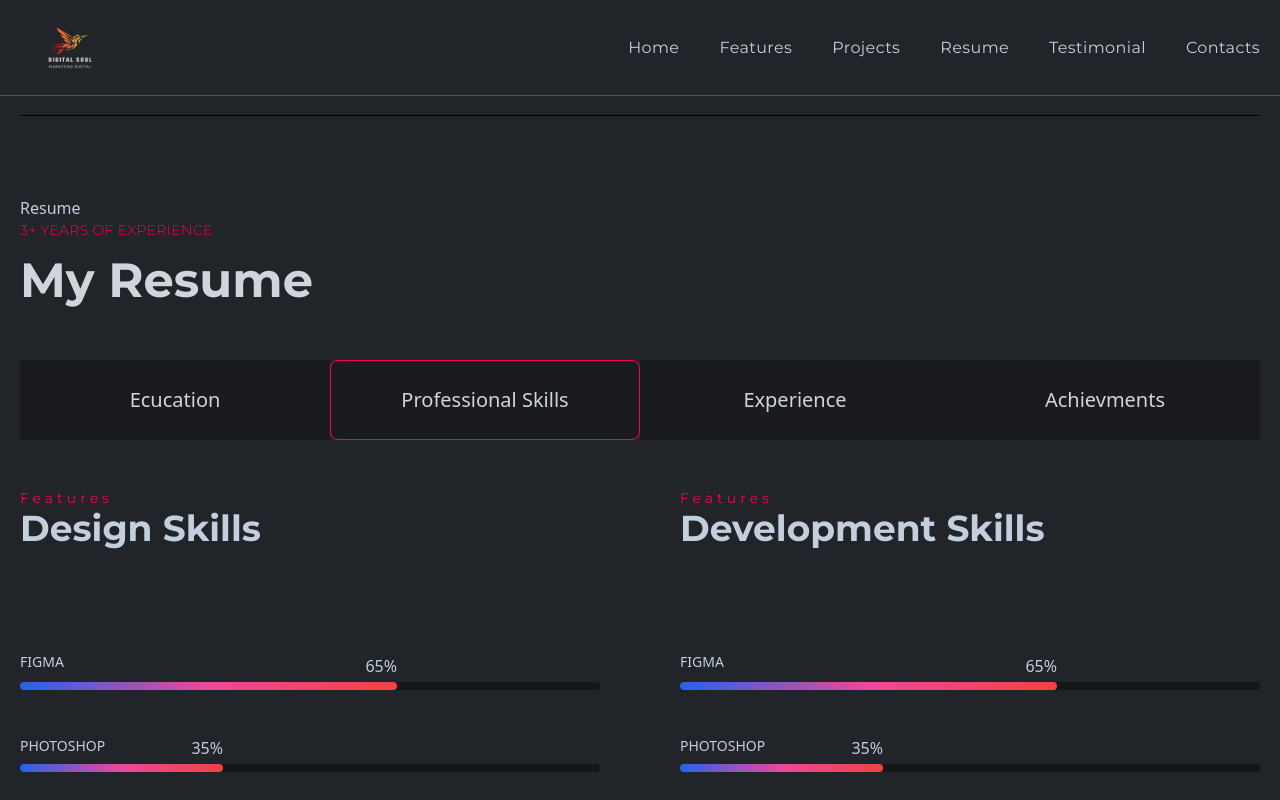
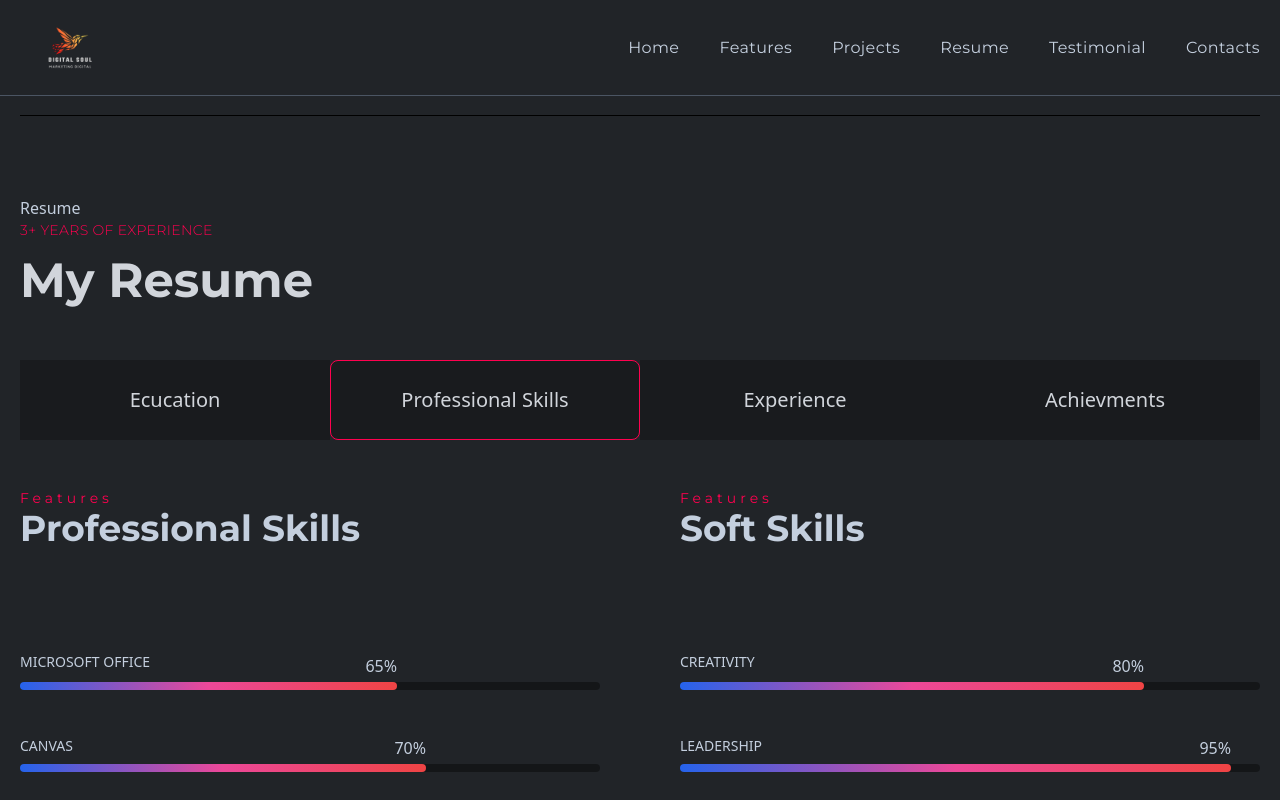
Before and after one commit to ricardoalexandrepereira/portefolio_mariana, a React (Create React App) app: page / in a window 1280 px wide. Both pictures are taken after a click on the item "Professional Skills". Shown: the part 2819-3619 px from the top of the page. Built offline with nearby package versions, Linux system fonts and the light colour scheme; a web font is replaced by a local one.

Commit message:
curicullum update

```diff
--- a/src/components/footer/Footer.js
+++ b/src/components/footer/Footer.js
@@ -2,21 +2,24 @@ import React from "react";
 import { Logo } from "../../assets";
 import {FaFacebookF, FaLinkedinIn, FaInstagram} from 'react-icons/fa';
 
+
 const Footer = () => {
+
+
+
   return (
-    <div className="w-full py-20 h-auto border-b-[1px] border-black grid grid-cols-1 md:grid-cols-2 lgl:grid-cols-4 gap-8">
+    <div className="w-full py-20 h-auto border-b-[1px] border-black grid grid-cols-1 md:grid-cols-2 lgl:grid-cols-4 gap-8 relative">
+
+
+
       <div className="w-full h-full flex flex-col -gap-1">
         <img className="w-40" src={Logo} alt="logo" />
         <div className="flex gap-4">
-          <span className="bannerIcon">
-            <FaFacebookF />
-          </span>
-          <span className="bannerIcon">
-            <FaLinkedinIn />
-          </span>
-          <span className="bannerIcon">
-            <FaInstagram />
-          </span>
+
+        <a href="https://facebook.com/mariana.piazza.37" rel="noreferrer" target="_blank"><span className='bannerIcon'><FaFacebookF /></span></a>
+        <a href="https://linkedin.com/in/mariana-ivon-piazza-4b852475" rel="noreferrer" target="_blank"><span className='bannerIcon'><FaLinkedinIn /></span></a>
+        <a href="https://instagram.com/marian_piazza?igshid=YmMyMTA2M2Y=" rel="noreferrer" target="_blank"><span className='bannerIcon'><FaInstagram /></span></a>
+
         </div>
       </div>
       <div className="w-full h-full">
--- a/src/components/footer/FooterBottom.js
+++ b/src/components/footer/FooterBottom.js
@@ -1,8 +1,11 @@
 import React from 'react'
 
+
 const FooterBottom = () => {
+
   return (
     <div className='w-full py-10'>
+
         <p className='text-center text-gray-500 text-base'>&copy 2022. All rights reserved by Mariana Piazza</p>
     </div>
   )
--- a/src/components/resume/Skills.js
+++ b/src/components/resume/Skills.js
@@ -13,12 +13,12 @@ const Skills = () => {
 
     <div className="py-12 font-titleFont">
       <p className="text-sm text-designColor tracking-[4px]">Features</p>
-      <h2 className="text-3xl md:text-4xl font-bold">Design Skills</h2>
+      <h2 className="text-3xl md:text-4xl font-bold">Professional Skills</h2>
     </div>
     <div className="mt-14 w-full flex flex-col gap-10">
 
       <div className='overflow-x-hidden'>
-        <p className='text-sm uppercase font-medium'>Figma</p>
+        <p className='text-sm uppercase font-medium'>Microsoft office</p>
         <span class="w-full h-2 bgOpacity inline-flex rounded-md mt-2">
           <motion.span
            initial={{ x: "-100%", opacity: 0 }}
@@ -31,33 +31,107 @@ const Skills = () => {
       </div>
 
       <div className='overflow-x-hidden'>
-        <p className='text-sm uppercase font-medium'>Photoshop</p>
+        <p className='text-sm uppercase font-medium'>Canvas</p>
         <span class="w-full h-2 bgOpacity flex rounded-md mt-2">
           <motion.span
            initial={{ x: "-100%", opacity: 0 }}
            animate={{ x:"0%", opacity: 1}}
            transition={{ duration: 0.8, delay:0.5 }}
-           class="w-[35%] h-full bg-gradient-to-r from-blue-600 via-pink-500 to-red-500 flex rounded-md relative">
-            <span className='absolute -top-7 right-0'>35%</span>
+           class="w-[70%] h-full bg-gradient-to-r from-blue-600 via-pink-500 to-red-500 flex rounded-md relative">
+            <span className='absolute -top-7 right-0'>70%</span>
           </motion.span>
         </span>
       </div>
 
       <div className='overflow-x-hidden'>
-        <p className='text-sm uppercase font-medium'>Photoshop</p>
+        <p className='text-sm uppercase font-medium'>CapCut</p>
         <span class="w-full h-2 bgOpacity flex rounded-md mt-2">
           <motion.span
            initial={{ x: "-100%", opacity: 0 }}
            animate={{ x:"0%", opacity: 1}}
            transition={{ duration: 0.8, delay:0.5 }}
-           class="w-[35%] h-full bg-gradient-to-r from-blue-600 via-pink-500 to-red-500 flex rounded-md relative">
-            <span className='absolute -top-7 right-0'>35%</span>
+           class="w-[50%] h-full bg-gradient-to-r from-blue-600 via-pink-500 to-red-500 flex rounded-md relative">
+            <span className='absolute -top-7 right-0'>50%</span>
           </motion.span>
         </span>
       </div>
 
       <div className='overflow-x-hidden'>
-        <p className='text-sm uppercase font-medium'>Photoshop</p>
+        <p className='text-sm uppercase font-medium'>SAP erp</p>
+        <span class="w-full h-2 bgOpacity flex rounded-md mt-2">
+          <motion.span
+           initial={{ x: "-100%", opacity: 0 }}
+           animate={{ x:"0%", opacity: 1}}
+           transition={{ duration: 0.8, delay:0.5 }}
+           class="w-[50%] h-full bg-gradient-to-r from-blue-600 via-pink-500 to-red-500 flex rounded-md relative">
+            <span className='absolute -top-7 right-0'>50%</span>
+          </motion.span>
+        </span>
+      </div>
+
+      <div className='overflow-x-hidden'>
+        <p className='text-sm uppercase font-medium'>MidJourney</p>
+        <span class="w-full h-2 bgOpacity flex rounded-md mt-2">
+          <motion.span
+           initial={{ x: "-100%", opacity: 0 }}
+           animate={{ x:"0%", opacity: 1}}
+           transition={{ duration: 0.8, delay:0.5 }}
+           class="w-[50%] h-full bg-gradient-to-r from-blue-600 via-pink-500 to-red-500 flex rounded-md relative">
+            <span className='absolute -top-7 right-0'>50%</span>
+          </motion.span>
+        </span>
+      </div>
+    </div>
+  </div>
+
+    <div className="w-full h-auto lgl:w-1/2">
+    <div className="py-12 font-titleFont">
+      <p className="text-sm text-designColor tracking-[4px]">Features</p>
+      <h2 className="text-3xl md:text-4xl font-bold">Soft Skills</h2>
+    </div>
+    <div className="mt-14 w-full flex flex-col gap-10">
+
+    <div className='overflow-x-hidden'>
+        <p className='text-sm uppercase font-medium'>Creativity</p>
+        <span class="w-full h-2 bgOpacity inline-flex rounded-md mt-2">
+          <motion.span
+           initial={{ x: "-100%", opacity: 0 }}
+           animate={{ x:"0%", opacity: 1}}
+           transition={{ duration: 0.8, delay:0.5 }}
+           class="w-[80%] h-full bg-gradient-to-r from-blue-600 via-pink-500 to-red-500 flex rounded-md relative">
+            <span className='absolute -top-7 right-0'>80%</span>
+          </motion.span>
+        </span>
+      </div>
+
+      <div className='overflow-x-hidden'>
+        <p className='text-sm uppercase font-medium'>Leadership</p>
+        <span class="w-full h-2 bgOpacity flex rounded-md mt-2">
+          <motion.span
+           initial={{ x: "-100%", opacity: 0 }}
+           animate={{ x:"0%", opacity: 1}}
+           transition={{ duration: 0.8, delay:0.5 }}
+           class="w-[95%] h-full bg-gradient-to-r from-blue-600 via-pink-500 to-red-500 flex rounded-md relative">
+            <span className='absolute -top-7 right-0'>95%</span>
+          </motion.span>
+        </span>
+      </div>
+
+      <div className='overflow-x-hidden'>
+        <p className='text-sm uppercase font-medium'>English</p>
+        <span class="w-full h-2 bgOpacity flex rounded-md mt-2">
+          <motion.span
+           initial={{ x: "-100%", opacity: 0 }}
+           animate={{ x:"0%", opacity: 1}}
+           transition={{ duration: 0.8, delay:0.5 }}
+           class="w-[60%] h-full bg-gradient-to-r from-blue-600 via-pink-500 to-red-500 flex rounded-md relative">
+            <span className='absolute -top-7 right-0'>60%</span>
+          </motion.span>
+        </span>
+      </div>
+
+      <div className='overflow-x-hidden'>
+        <p className='text-sm uppercase font-medium'>commitment</p>
         <span class="w-full h-2 bgOpacity flex rounded-md mt-2">
           <motion.span
            initial={{ x: "-100%", opacity: 0 }}
@@ -70,68 +144,7 @@ const Skills = () => {
       </div>
 
       <div className='overflow-x-hidden'>
-        <p className='text-sm uppercase font-medium'>Photoshop</p>
-        <span class="w-full h-2 bgOpacity flex rounded-md mt-2">
-          <motion.span
-           initial={{ x: "-100%", opacity: 0 }}
-           animate={{ x:"0%", opacity: 1}}
-           transition={{ duration: 0.8, delay:0.5 }}
-           class="w-[60%] h-full bg-gradient-to-r from-blue-600 via-pink-500 to-red-500 flex rounded-md relative">
-            <span className='absolute -top-7 right-0'>60%</span>
-          </motion.span>
-        </span>
-      </div>
-    </div>
-  </div>
-
-    <div className="w-full h-auto lgl:w-1/2">
-    <div className="py-12 font-titleFont">
-      <p className="text-sm text-designColor tracking-[4px]">Features</p>
-      <h2 className="text-3xl md:text-4xl font-bold">Development Skills</h2>
-    </div>
-    <div className="mt-14 w-full flex flex-col gap-10">
-
-    <div className='overflow-x-hidden'>
-        <p className='text-sm uppercase font-medium'>Figma</p>
-        <span class="w-full h-2 bgOpacity inline-flex rounded-md mt-2">
-          <motion.span
-           initial={{ x: "-100%", opacity: 0 }}
-           animate={{ x:"0%", opacity: 1}}
-           transition={{ duration: 0.8, delay:0.5 }}
-           class="w-[65%] h-full bg-gradient-to-r from-blue-600 via-pink-500 to-red-500 flex rounded-md relative">
-            <span className='absolute -top-7 right-0'>65%</span>
-          </motion.span>
-        </span>
-      </div>
-
-      <div className='overflow-x-hidden'>
-        <p className='text-sm uppercase font-medium'>Photoshop</p>
-        <span class="w-full h-2 bgOpacity flex rounded-md mt-2">
-          <motion.span
-           initial={{ x: "-100%", opacity: 0 }}
-           animate={{ x:"0%", opacity: 1}}
-           transition={{ duration: 0.8, delay:0.5 }}
-           class="w-[35%] h-full bg-gradient-to-r from-blue-600 via-pink-500 to-red-500 flex rounded-md relative">
-            <span className='absolute -top-7 right-0'>35%</span>
-          </motion.span>
-        </span>
-      </div>
-
-      <div className='overflow-x-hidden'>
-        <p className='text-sm uppercase font-medium'>Photoshop</p>
-        <span class="w-full h-2 bgOpacity flex rounded-md mt-2">
-          <motion.span
-           initial={{ x: "-100%", opacity: 0 }}
-           animate={{ x:"0%", opacity: 1}}
-           transition={{ duration: 0.8, delay:0.5 }}
-           class="w-[35%] h-full bg-gradient-to-r from-blue-600 via-pink-500 to-red-500 flex rounded-md relative">
-            <span className='absolute -top-7 right-0'>35%</span>
-          </motion.span>
-        </span>
-      </div>
-
-      <div className='overflow-x-hidden'>
-        <p className='text-sm uppercase font-medium'>Photoshop</p>
+        <p className='text-sm uppercase font-medium'>Resilience</p>
         <span class="w-full h-2 bgOpacity flex rounded-md mt-2">
           <motion.span
            initial={{ x: "-100%", opacity: 0 }}
@@ -139,19 +152,6 @@ const Skills = () => {
            transition={{ duration: 0.8, delay:0.5 }}
            class="w-[80%] h-full bg-gradient-to-r from-blue-600 via-pink-500 to-red-500 flex rounded-md relative">
             <span className='absolute -top-7 right-0'>80%</span>
-          </motion.span>
-        </span>
-      </div>
-
-      <div className='overflow-x-hidden'>
-        <p className='text-sm uppercase font-medium'>Photoshop</p>
-        <span class="w-full h-2 bgOpacity flex rounded-md mt-2">
-          <motion.span
-           initial={{ x: "-100%", opacity: 0 }}
-           animate={{ x:"0%", opacity: 1}}
-           transition={{ duration: 0.8, delay:0.5 }}
-           class="w-[60%] h-full bg-gradient-to-r from-blue-600 via-pink-500 to-red-500 flex rounded-md relative">
-            <span className='absolute -top-7 right-0'>60%</span>
           </motion.span>
         </span>
       </div>
```
Also changed, not shown: src/components/banner/Banner.js (+9 -6 lines), src/components/contact/ContactLeft.js (+6 -5 lines), src/components/resume/Education.js (+27 -29 lines), 1 other file (tests, documents, lock files or other folders).
